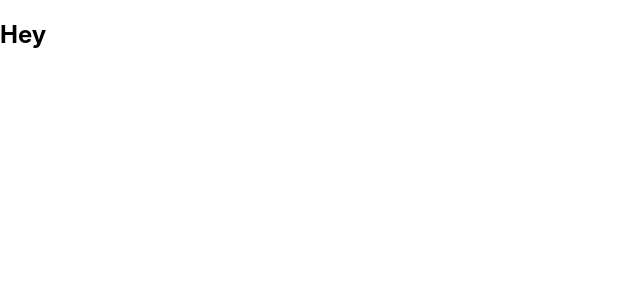
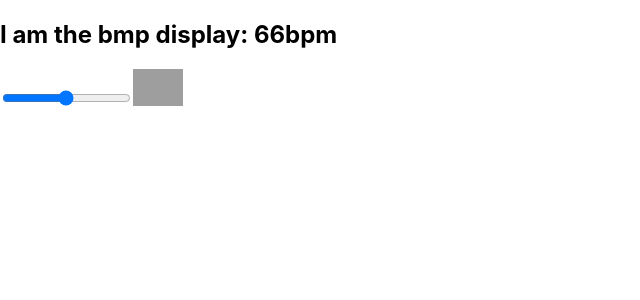
Before and after one commit to saraemanuelsson/metronome, a React (Create React App) app: page / in a window 1280 px wide. Shown: the top 300 px of the page, without its empty margins (0-640 px from the left). Built offline with nearby package versions, Linux system fonts and the light colour scheme; grey boxes are pictures that could not be loaded.

Commit message:
Set up component and container structure

```diff
--- a/src/App.css
+++ b/src/App.css
@@ -1,16 +1,5 @@
 .App {
   text-align: center;
-}
-
-.App-logo {
-  height: 40vmin;
-  pointer-events: none;
-}
-
-@media (prefers-reduced-motion: no-preference) {
-  .App-logo {
-    animation: App-logo-spin infinite 20s linear;
-  }
 }
 
 .App-header {
@@ -27,12 +16,3 @@
 .App-link {
   color: #61dafb;
 }
-
-@keyframes App-logo-spin {
-  from {
-    transform: rotate(0deg);
-  }
-  to {
-    transform: rotate(360deg);
-  }
-}
--- a/src/App.js
+++ b/src/App.js
@@ -1,9 +1,10 @@
 import React from 'react';
 import './App.css';
+import MetronomeContainer from "./Containers/MetronomeContainer"
 
 function App() {
   return (
-    <h2>Hey</h2>
+    <MetronomeContainer />
   );
 }
 
--- a/src/Components/BpmDisplay.js
+++ b/src/Components/BpmDisplay.js
@@ -0,0 +1,8 @@
+import React from 'react';
+
+const BpmDisplay = (props) => {
+    return (
+        <h2>I am the bmp display: 66bpm</h2>
+    )
+}
+export default BpmDisplay;
--- a/src/Components/BpmSelector.js
+++ b/src/Components/BpmSelector.js
@@ -0,0 +1,11 @@
+import React from "react";
+
+const BpmSelector = (props) => {
+
+    return (
+        <input type="range" min="1" max="300" value="150" step="1"/>
+    )
+
+}
+
+export default BpmSelector;
--- a/src/Components/PlayPauseButton.js
+++ b/src/Components/PlayPauseButton.js
@@ -0,0 +1,11 @@
+import React from 'react';
+import image from '../pause.svg'
+
+
+const PlayPauseButton = (props) => {
+
+    return (
+        <img src={image} width="50"/>
+    )
+}
+export default PlayPauseButton;
--- a/src/Containers/MetronomeContainer.js
+++ b/src/Containers/MetronomeContainer.js
@@ -0,0 +1,27 @@
+import React, { Component } from "react";
+import BpmDisplay from "../Components/BpmDisplay";
+import BpmSelector from "../Components/BpmSelector";
+import PlayPauseButton from "../Components/PlayPauseButton";
+
+class MetronomeContainer extends Component {
+
+    constructor(props) {
+        super(props);
+        this.state = {
+            bpm: null,
+            isPlaying: false
+        }
+    };
+
+    render() {
+        return (
+            <div className="metronome-container">
+                <BpmDisplay />
+                <BpmSelector />
+                <PlayPauseButton />
+            </div>
+        )
+    }
+}
+
+export default MetronomeContainer;
```
